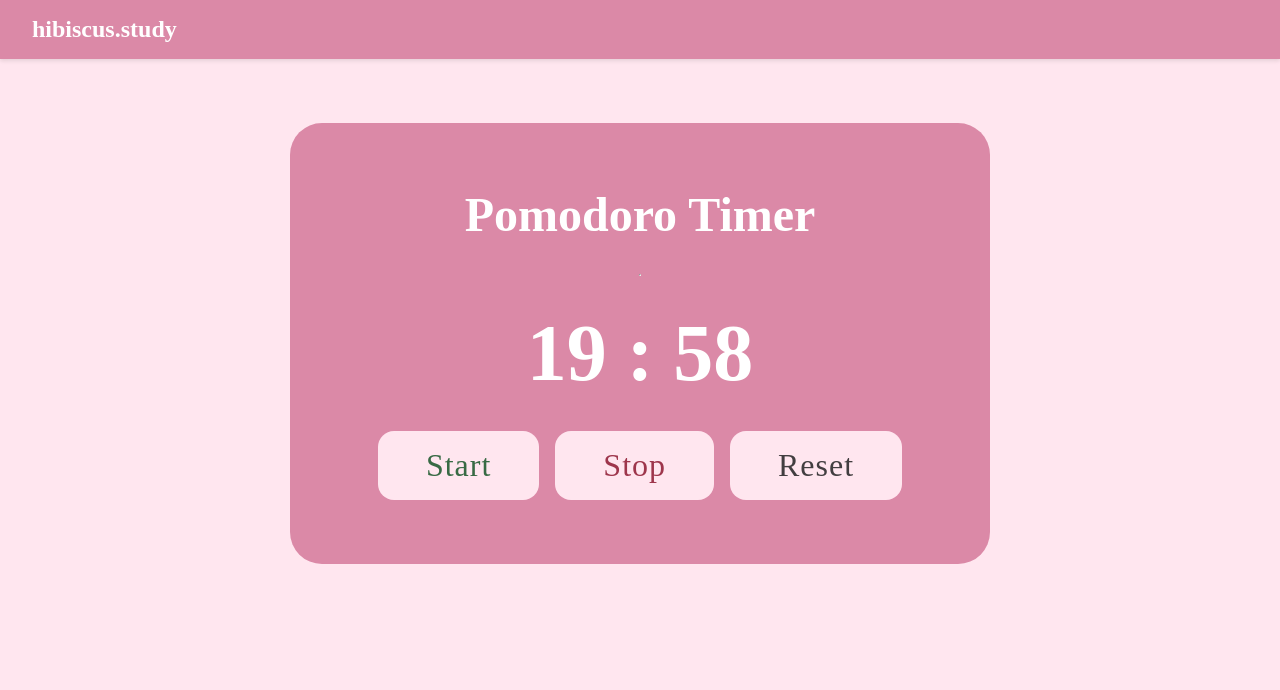
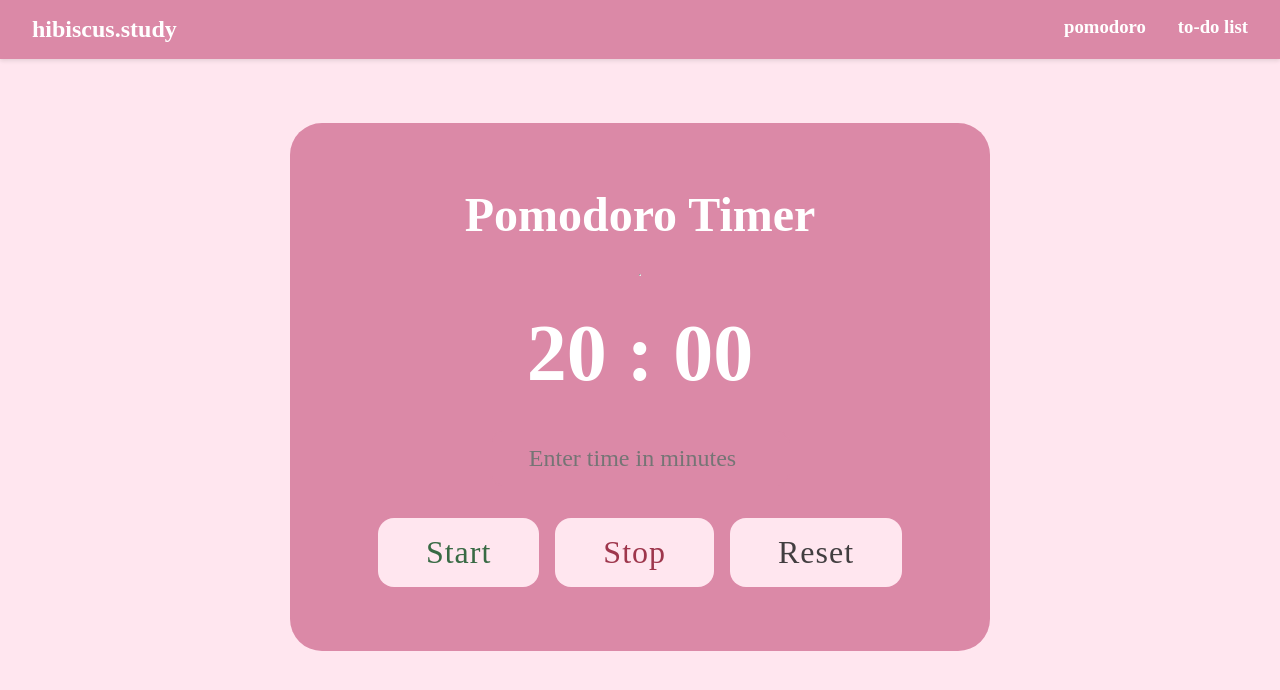
Before and after one commit to lunarafia/pomodoro, a plain HTML site: page index.html in a window 1280 px wide. Both pictures are taken after a click on the button "Start". Drawn offline with Linux system fonts and the light colour scheme.

Commit message:
Timer changes
User can now set custom time for pomodoro timer
Updated navbar
Added sound alert when time is up

```diff
--- a/app.js
+++ b/app.js
@@ -4,7 +4,7 @@ window.onload = () => {
     const reset = document.getElementById("reset");
     const timer = document.getElementById("timer");
 
-    let timeLeft = 20 * 60;
+    let timeLeft = 20 * 60; // Default to 20 minutes
     let interval;
 
     const updateTimer = () => {
@@ -18,24 +18,37 @@ window.onload = () => {
     };
 
     const startTimer = () => {
+        const userInput = document.getElementById("userInput");
+        const minutes = parseInt(userInput.value);
+
+        if(!isNaN(minutes) && minutes > 0) {
+            timeLeft = minutes * 60;
+            updateTimer();
+
         interval = setInterval(() => {
             timeLeft--;
             updateTimer();
 
             if(timeLeft === 0){
                 clearInterval(interval);
+                document.getElementById("ding-sound").play();
                 alert("Time's up!");
-                timeLeft = 1500;
+                timeLeft = 20 * 60;
                 updateTimer();
             }
         }, 1000);
+
+        } else {
+            alert("Please enter a valid number of minutes.");
+        }
+
     };
 
     const stopTimer = () => clearInterval(interval);
 
     const resetTimer = () => {
         clearInterval(interval);
-        timeLeft = 1500;
+        timeLeft = 20 * 60;
         updateTimer();
     }
 
--- a/index.html
+++ b/index.html
@@ -10,12 +10,21 @@
 <body>
         <nav>
             <h2>hibiscus.study</h2>
+            <ul class="nav-links">
+                <li><h3>pomodoro</h3></li>
+                <li><h3>to-do list</h3></li>
+            </ul>
         </nav>
 
     <div class="container">
         <h1 class="title">Pomodoro Timer</h1>
         <hr>
         <p class="timer" id="timer">20:00</p>
+
+        <div class="timer-controls">
+            <input type="number" id="userInput" placeholder="Enter time in minutes">
+
+        </div>
 
         <div class="button-wrapper">
             <button id="start">Start</button>
@@ -24,6 +33,7 @@
         </div>
     </div>
 
+    <audio id="ding-sound" src="ding-sound-pomo.mp3" preload="auto"></audio>
     <script src="app.js"></script>
 </body>
 </html>
--- a/style.css
+++ b/style.css
@@ -17,8 +17,20 @@ nav {
     color: white;
     padding: 1em 2em;
     box-shadow: 0 2px 4px rgba(0,0,0,0.1);
+    display: flex;
+    justify-content: space-between;
 }
 
+.nav-links{
+    display: flex;
+    gap: 2em;
+    list-style: none;
+    transition: 0.2s ease-in-out;
+}
+
+.nav-links:hover{
+    transform: scale(1.1);
+}
 nav > h2{
     transition: 0.2s ease-in-out;
 }
@@ -80,3 +92,25 @@ button:hover{
 #reset{
     color: #423e40;
 }
+
+.timer-controls{
+    display: flex;
+    flex-direction: column;
+    align-items: center;
+    gap: 1em;
+}
+
+#userInput{
+    font-size: 1.5em;
+    padding: 0.5em;
+    border-radius: 0.5em;
+    border: 2px solid #DB89A7;
+    width: 100%;
+    max-width: 300px;
+    text-align: center;
+}
+
+#userInput:focus{
+    outline: none;
+    border-color: white;
+}
```
Also changed, not shown: 1 other file.
